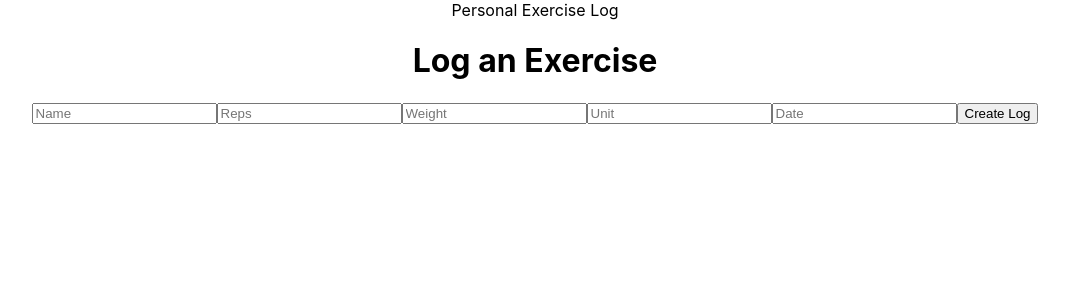
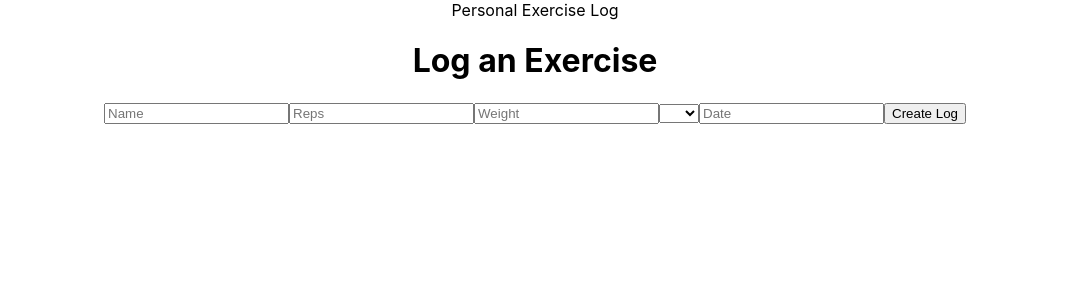
Before and after one commit to kais-codes/Full-Stack-Gym-Tracker, a React (Create React App) app in the folder exercises-ui/: page /create-exercise in a window 1280 px wide. Shown: the top 300 px of the page, without its empty margins (105-1174 px from the left). Built offline with nearby package versions, Linux system fonts and the light colour scheme.

Commit message:
Fixed up dropdown menus
Create/Edit for unit now has a dropdown

```diff
--- a/exercises-ui/src/pages/CreateExercisePage.js
+++ b/exercises-ui/src/pages/CreateExercisePage.js
@@ -39,11 +39,11 @@ function CreateExercisePage() {
             placeholder='Weight'
             value={weight}
             onChange={exercise => setWeight(exercise.target.value)} />
-            <input
-            type="text"
-            placeholder='Unit'
-            value={unit}
-            onChange={exercise => setUnit(exercise.target.value)} />
+            <select onChange={exercise => setUnit(exercise.target.value)}>
+                <option value=""> </option>
+                <option value='lbs'>lbs</option>
+                <option value="kg">kg</option>
+            </select>
             <input
             type="text"
             placeholder='Date'
--- a/exercises-ui/src/pages/EditExercisePage.js
+++ b/exercises-ui/src/pages/EditExercisePage.js
@@ -37,10 +37,11 @@ function EditExercisePage ({ exerciseToEdit }) {
             type="text"
             value={weight}
             onChange={exercise => setWeight(exercise.target.value)} />
-            <input
-            type="text"
-            value={unit}
-            onChange={exercise => setUnit(exercise.target.value)} />
+            <select onChange={exercise => setUnit(exercise.target.value)}>\
+                <option value=' '> </option>
+                <option value='lbs'>lbs</option>
+                <option value="kg">kg</option>
+            </select>
             <input
             type="text"
             value={date}
```
